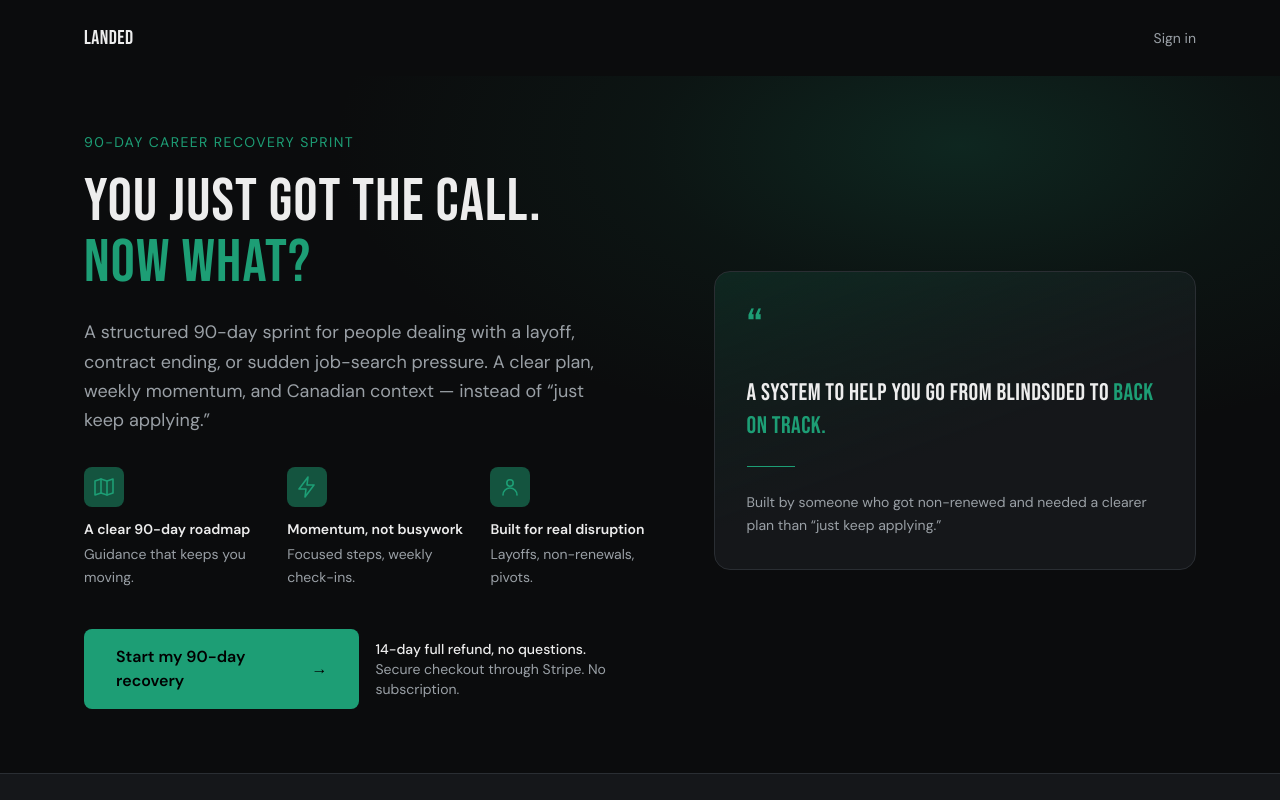
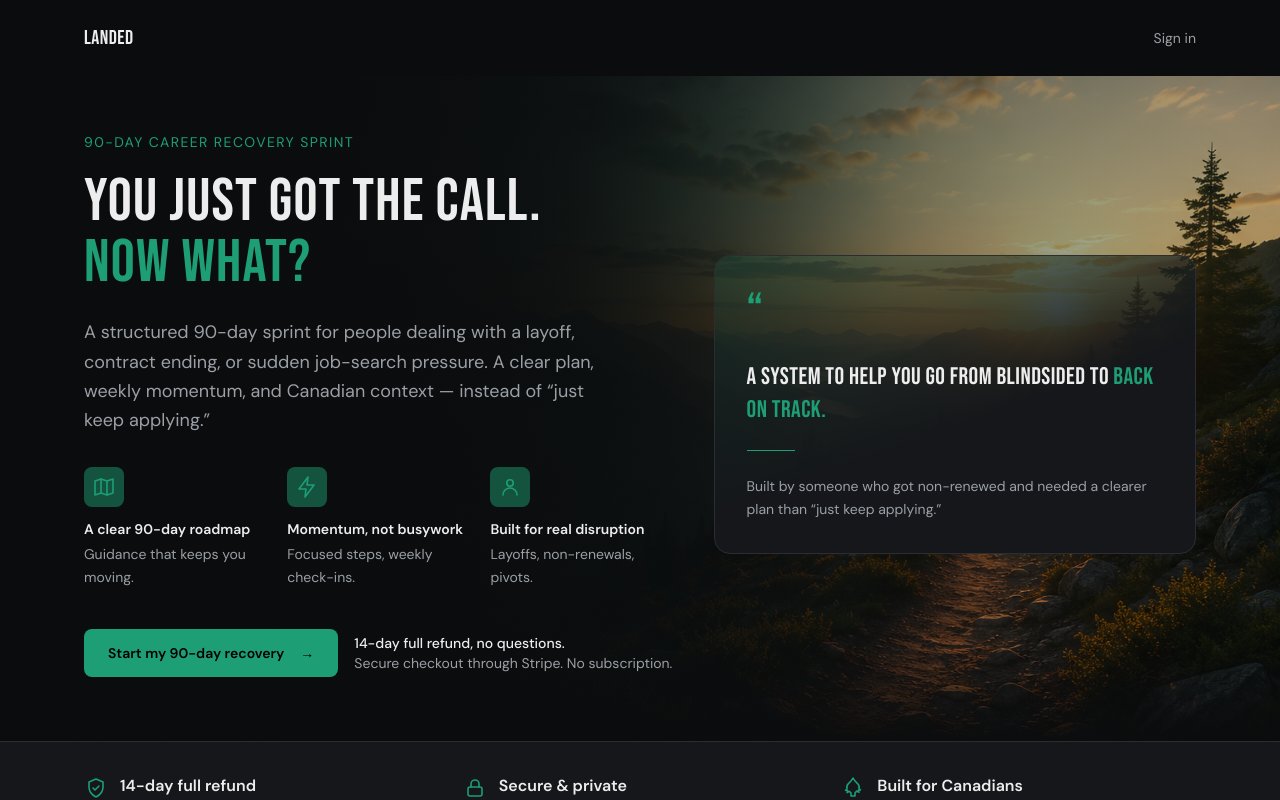
Before and after one commit to jftablada/landed, a Next.js app: page / in a window 1280 px wide. Shown: the top 800 px of the page. Built offline with nearby package versions, Linux system fonts and the light colour scheme.

Commit message:
Add hero background to homepage

```diff
--- a/app/page.tsx
+++ b/app/page.tsx
@@ -22,6 +22,7 @@ function MapIcon() {
     </svg>
   );
 }
+
 function BoltIcon() {
   return (
     <svg {...iconProps}>
@@ -29,6 +30,7 @@ function BoltIcon() {
     </svg>
   );
 }
+
 function LifeIcon() {
   return (
     <svg {...iconProps}>
@@ -37,6 +39,7 @@ function LifeIcon() {
     </svg>
   );
 }
+
 function ShieldIcon() {
   return (
     <svg {...iconProps}>
@@ -45,6 +48,7 @@ function ShieldIcon() {
     </svg>
   );
 }
+
 function LockIcon() {
   return (
     <svg {...iconProps}>
@@ -53,6 +57,7 @@ function LockIcon() {
     </svg>
   );
 }
+
 function LeafIcon() {
   return (
     <svg {...iconProps}>
@@ -79,14 +84,54 @@ export default function HomePage() {
 
       {/* ── Hero ────────────────────────────────────────────── */}
       <section className="relative overflow-hidden border-b border-hair">
+        {/* background image — atmosphere only */}
+        <div
+          aria-hidden
+          className="pointer-events-none absolute inset-0 bg-cover bg-center sm:bg-right"
+          style={{
+            backgroundImage: 'url(/images/landed/hero-background.png)',
+          }}
+        />
+
+        {/* readability overlay: dark left, warmer right */}
         <div
           aria-hidden
           className="pointer-events-none absolute inset-0"
           style={{
             background:
-              'radial-gradient(70% 60% at 75% 10%, rgba(29,158,117,0.18) 0%, rgba(20,84,63,0.12) 35%, rgba(11,12,13,0) 70%)',
+              'linear-gradient(90deg, rgba(11,12,13,0.97) 0%, rgba(11,12,13,0.85) 35%, rgba(11,12,13,0.45) 70%, rgba(11,12,13,0.25) 100%)',
           }}
         />
+
+        {/* mobile-only extra darkening — desktop unaffected */}
+        <div
+          aria-hidden
+          className="pointer-events-none absolute inset-0 lg:hidden"
+          style={{
+            background: 'rgba(11,12,13,0.55)',
+          }}
+        />
+
+        {/* subtle green brand glow */}
+        <div
+          aria-hidden
+          className="pointer-events-none absolute inset-0"
+          style={{
+            background:
+              'radial-gradient(60% 50% at 80% 15%, rgba(29,158,117,0.14) 0%, rgba(11,12,13,0) 60%)',
+          }}
+        />
+
+        {/* bottom fade into trust strip */}
+        <div
+          aria-hidden
+          className="pointer-events-none absolute inset-x-0 bottom-0 h-24"
+          style={{
+            background:
+              'linear-gradient(180deg, rgba(11,12,13,0) 0%, rgba(11,12,13,1) 100%)',
+          }}
+        />
+
         <div className="relative mx-auto grid max-w-6xl gap-10 px-5 pt-14 pb-16 lg:grid-cols-[1.1fr_0.9fr] lg:items-center">
           {/* Left: message */}
           <div>
@@ -142,7 +187,7 @@ export default function HomePage() {
             <div className="mt-10 flex flex-col gap-4 sm:flex-row sm:items-center">
               <a
                 href={STRIPE_URL}
-                className="inline-flex items-center justify-center gap-2 rounded-lg bg-brand px-8 py-4 text-base font-semibold text-black transition-opacity hover:opacity-90"
+                className="inline-flex w-fit items-center gap-4 rounded-lg bg-brand px-6 py-3.5 text-sm font-semibold text-black transition-opacity hover:opacity-90"
               >
                 Start my 90-day recovery
                 <span aria-hidden>→</span>
```
Also changed, not shown: public/images/landed/hero-background.png (added).
